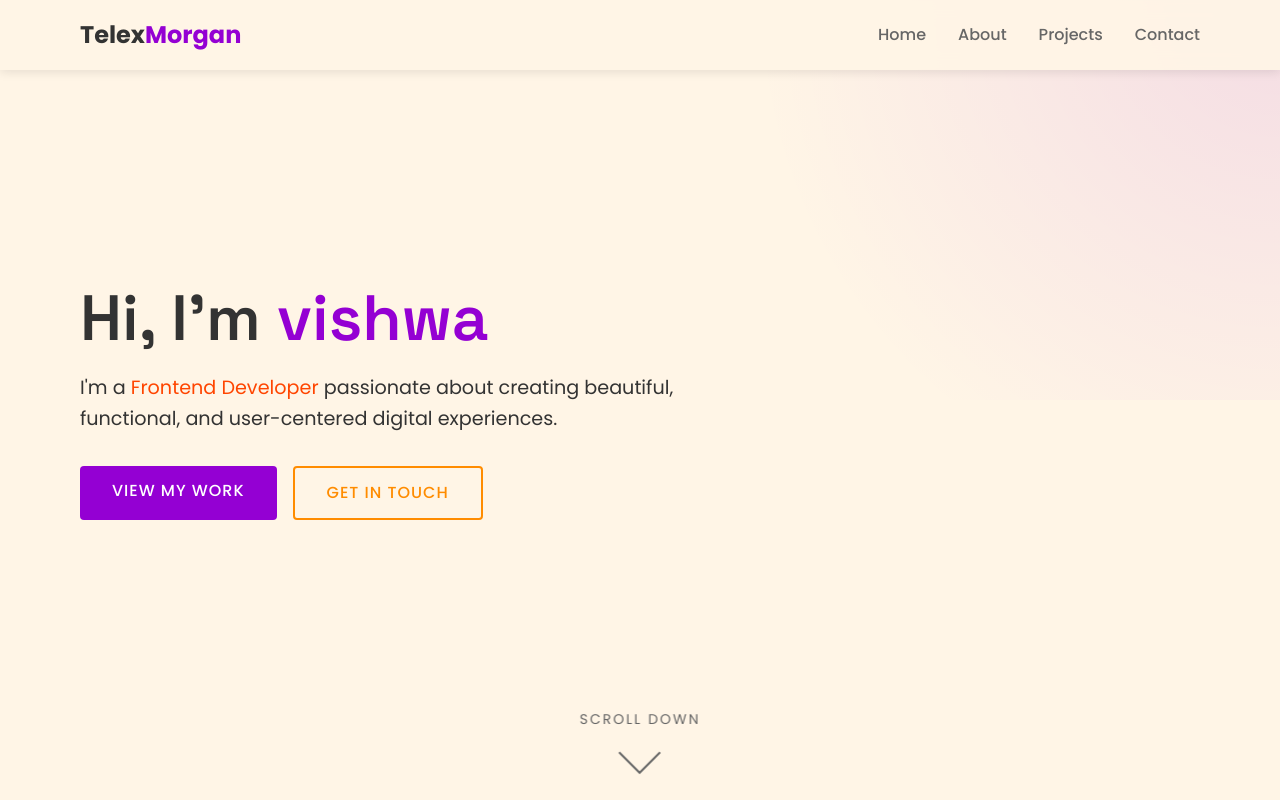
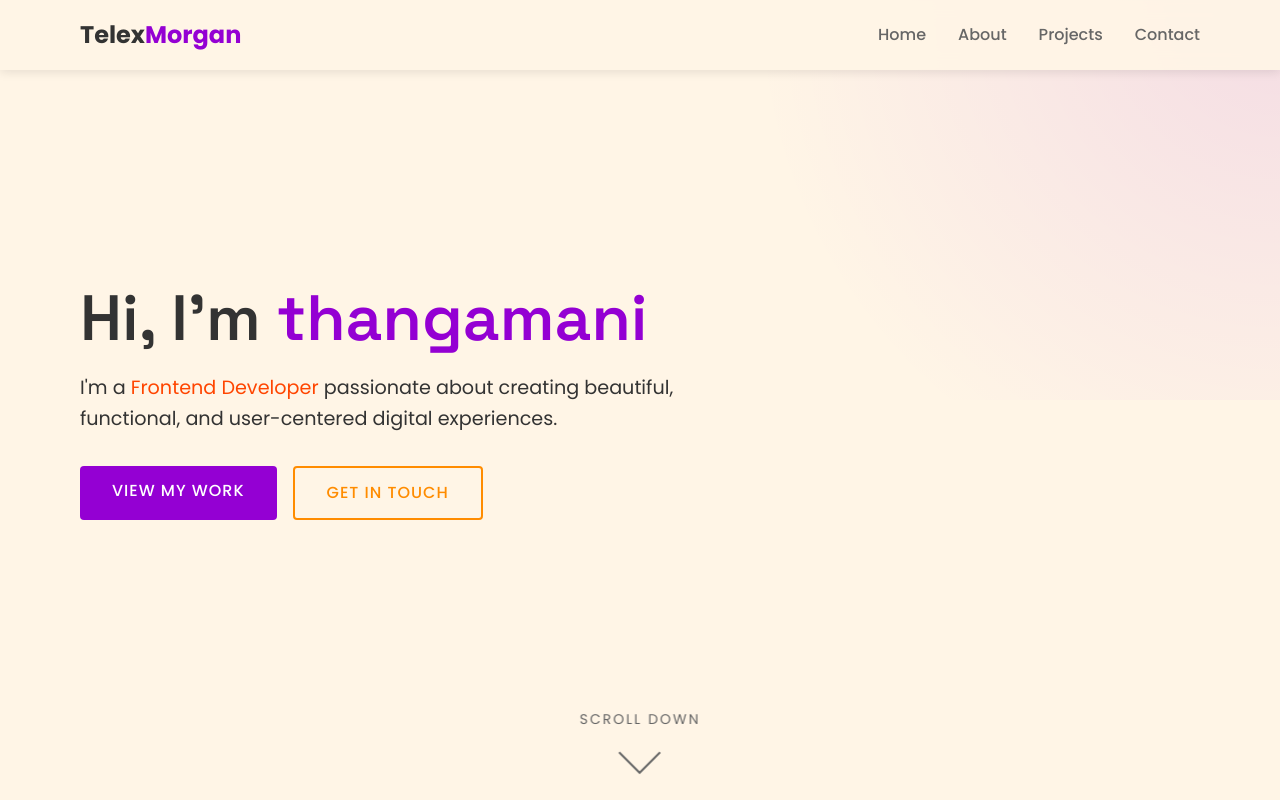
Before and after one commit to sayamohan123/vishwa-ai, a plain HTML site: page index.html in a window 1280 px wide. Shown: the top 800 px of the page. Drawn offline with Linux system fonts and the light colour scheme.

Commit message:
Update index.html

```diff
--- a/index.html
+++ b/index.html
@@ -802,7 +802,7 @@
     <!-- Hero Section -->
     <section id="home" class="hero">
         <div class="container hero-content">
-            <h1>Hi, I'm <span class="highlight">vishwa</span></h1>
+            <h1>Hi, I'm <span class="highlight">thangamani</span></h1>
             <p>I'm a <span class="accent">Frontend Developer</span> passionate about creating beautiful, functional, and user-centered digital experiences.</p>
             <div class="hero-buttons">
                 <a href="#projects" class="btn">View My Work</a>
```
